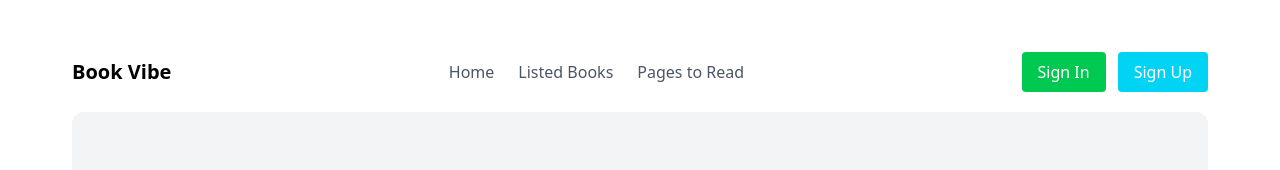
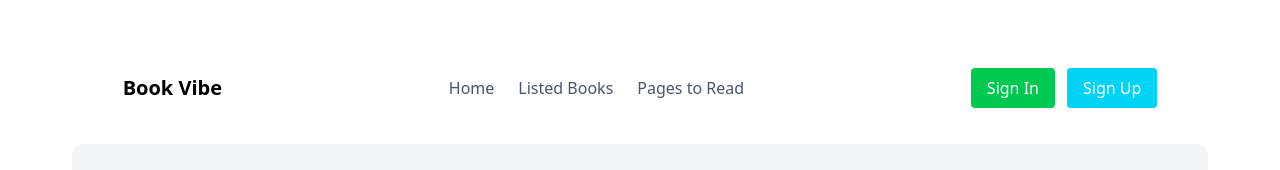
Before and after one commit to morium21/Book-Vibe, a React (Vite) app: page / in a window 1280 px wide. Shown: the top 170 px of the page. Built offline with nearby package versions, Linux system fonts and the light colour scheme; no server answers.

Commit message:
complete sign in page design

```diff
--- a/src/Component/home/Navbar.jsx
+++ b/src/Component/home/Navbar.jsx
@@ -1,9 +1,11 @@
 import React from 'react'
 import { Link, NavLink } from 'react-router-dom'
+import { Menu, X } from "lucide-react"
 
 const Navbar = () => {
     return (
-        <nav className="flex justify-between items-center px-10 py-5">
+        <div className="w-11/12 max-w-7xl mx-auto py-4">
+            <nav className="flex flex-col md:flex-row gap-4 justify-between items-center px-10 py-5">
                 <h1 className="font-bold text-xl">Book Vibe</h1>
 
                 <ul className="flex gap-6 text-gray-600">
@@ -33,6 +35,8 @@ const Navbar = () => {
                 </div>
 
             </nav>
+
+        </div>
     )
 }
 
```
Lines whose indentation alone changed are shown as unchanged.
